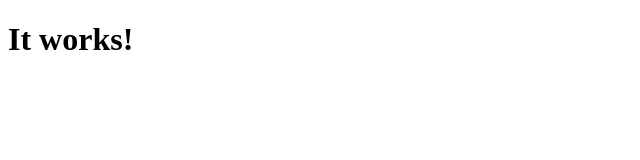
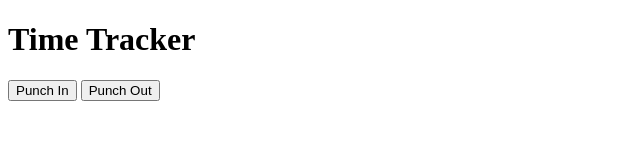
Before and after one commit to H4h4h4ha/My-App-Dev, a website: page public/index.html in a window 1280 px wide. Shown: the whole page, without its empty margins (0-640 px from the left). Drawn offline with Linux system fonts and the light colour scheme.

Commit message:
Add files via upload

```diff
--- a/public/index.html
+++ b/public/index.html
@@ -1,7 +1,11 @@
 <!DOCTYPE html>
 <html>
-<head><title>Time Tracker</title></head>
+<head>
+  <title>Time Tracker</title>
+</head>
 <body>
-  <h1>It works!</h1>
+  <h1>Time Tracker</h1>
+  <button onclick="alert('Punched In!')">Punch In</button>
+  <button onclick="alert('Punched Out!')">Punch Out</button>
 </body>
 </html>
```
